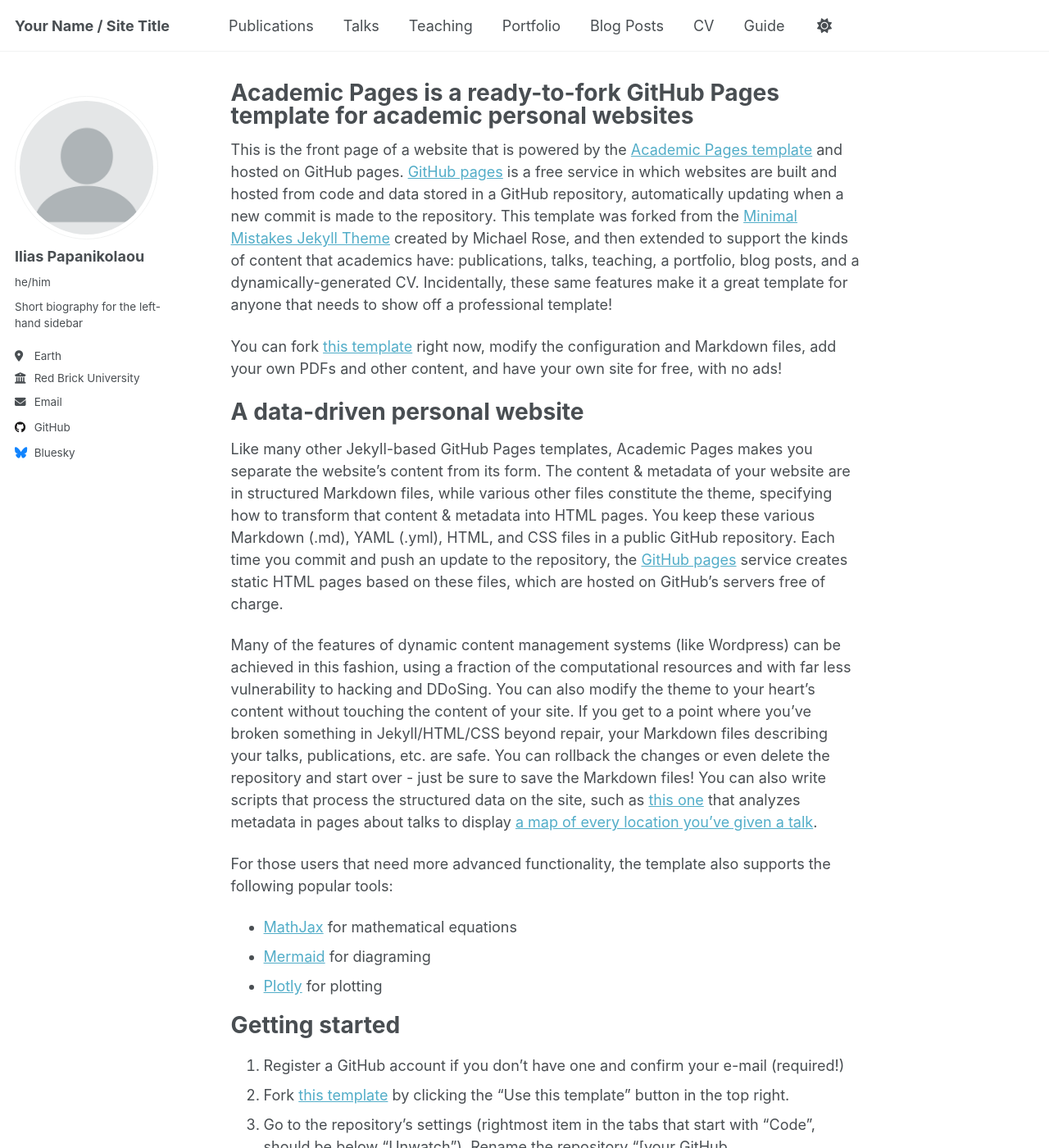
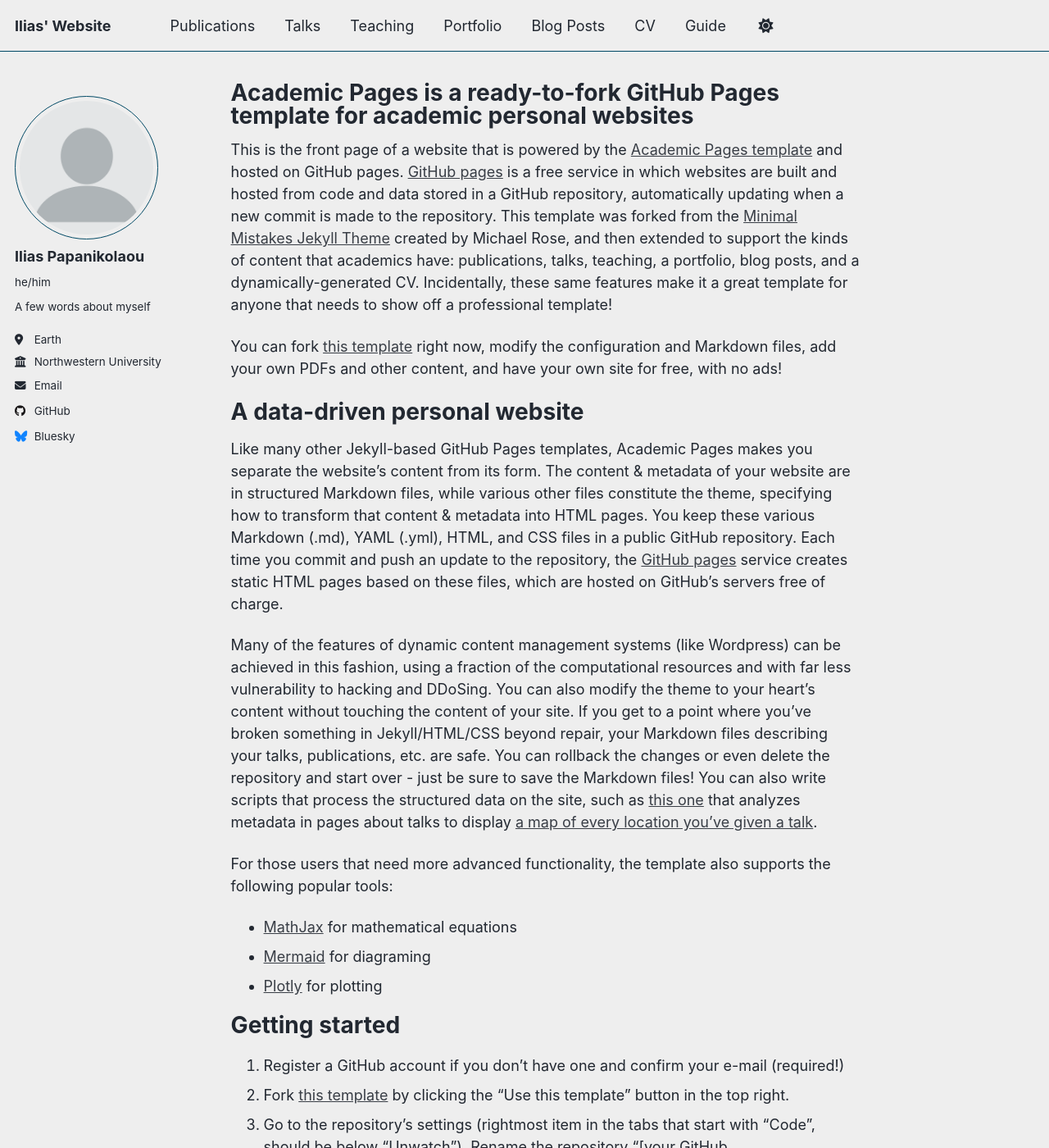
Before and after one commit to iliaspap/iliaspap.github.io, a Jekyll site: the page built from _pages/about.md, in a window 1280 px wide and 1400 px high. Shown: the whole window at 82% size. Built offline with Jekyll 4.4.1, drawn with Linux system fonts in a browser that asks for light colours; a script that is not in the unit is left out; some of the changed text lies outside the part shown.

Commit message:
Update _config.yml

```diff
--- a/_config.yml
+++ b/_config.yml
@@ -8,10 +8,10 @@
 
 # Basic Site Settings
 locale                   : "en-US"
-site_theme               : "default" # Currently available options are "default", "air"
-title                    : "Your Name / Site Title"
+site_theme               : "air" # Currently available options are "default", "air"
+title                    : "Ilias' Website"
 title_separator          : "-"
-name                     : &name "Your Name"
+name                     : &name "Ilias Papanikolaou"
 description              : &description "Your Name's academic portfolio"   # Update this with a general description of your site, this is the default if not overridden by a page
 url                      : https://academicpages.github.io # The base hostname & protocol for your site e.g. "https://[your GitHub username].github.io",
                                                            # or if you already have some other page hosted on Github then use "https://[your GitHub username].github.io/[Your Repo Name]"
@@ -26,9 +26,9 @@ author:
   avatar           : "profile.png"
   name             : "Ilias Papanikolaou"
   pronouns         : "he/him"
-  bio              : "Short biography for the left-hand sidebar"
+  bio              : "A few words about myself"
   location         : "Earth"
-  employer         : "Red Brick University"
+  employer         : "Northwestern University"
   uri              : # URL
   email            : "none@example.org"
 
```
